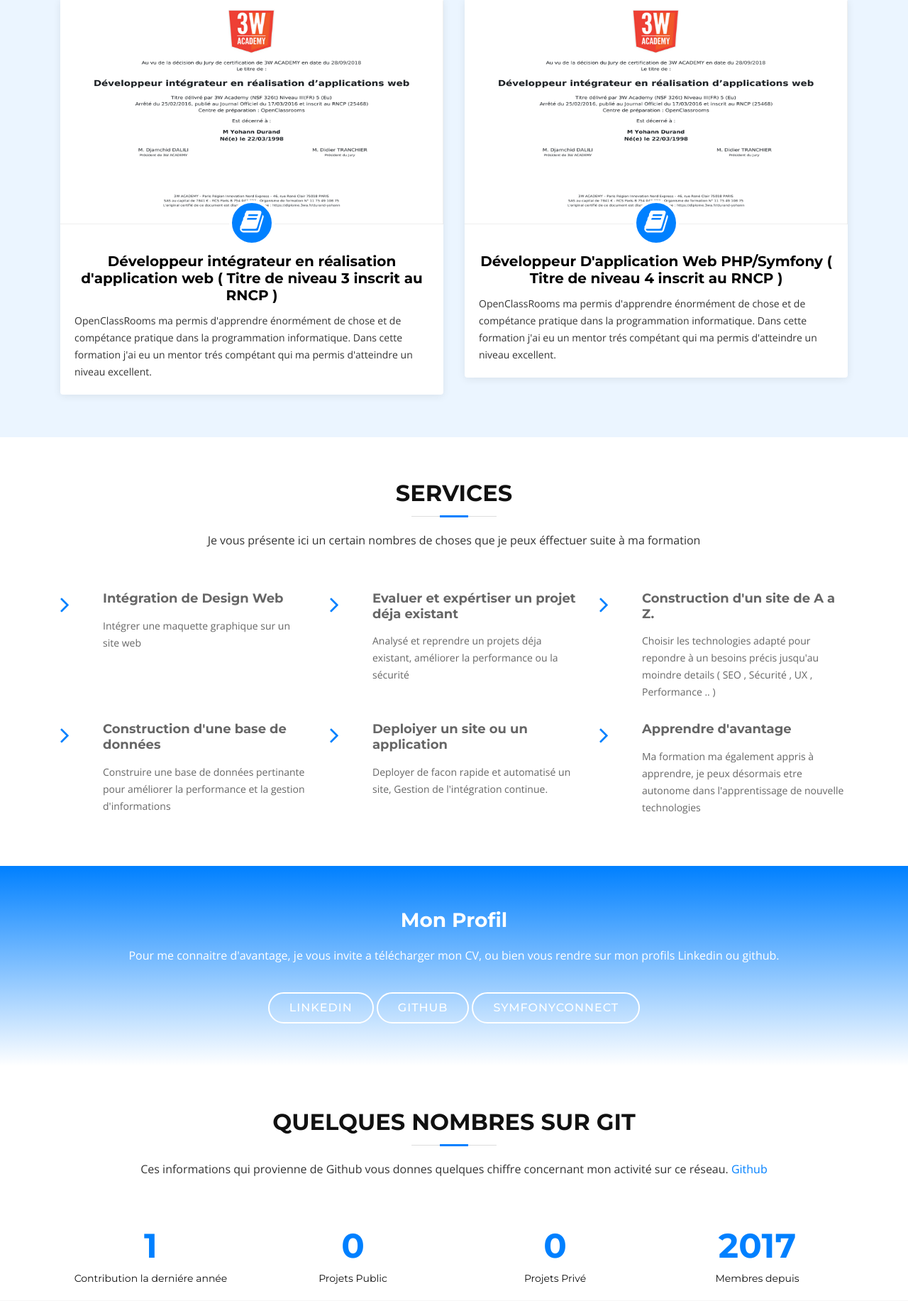
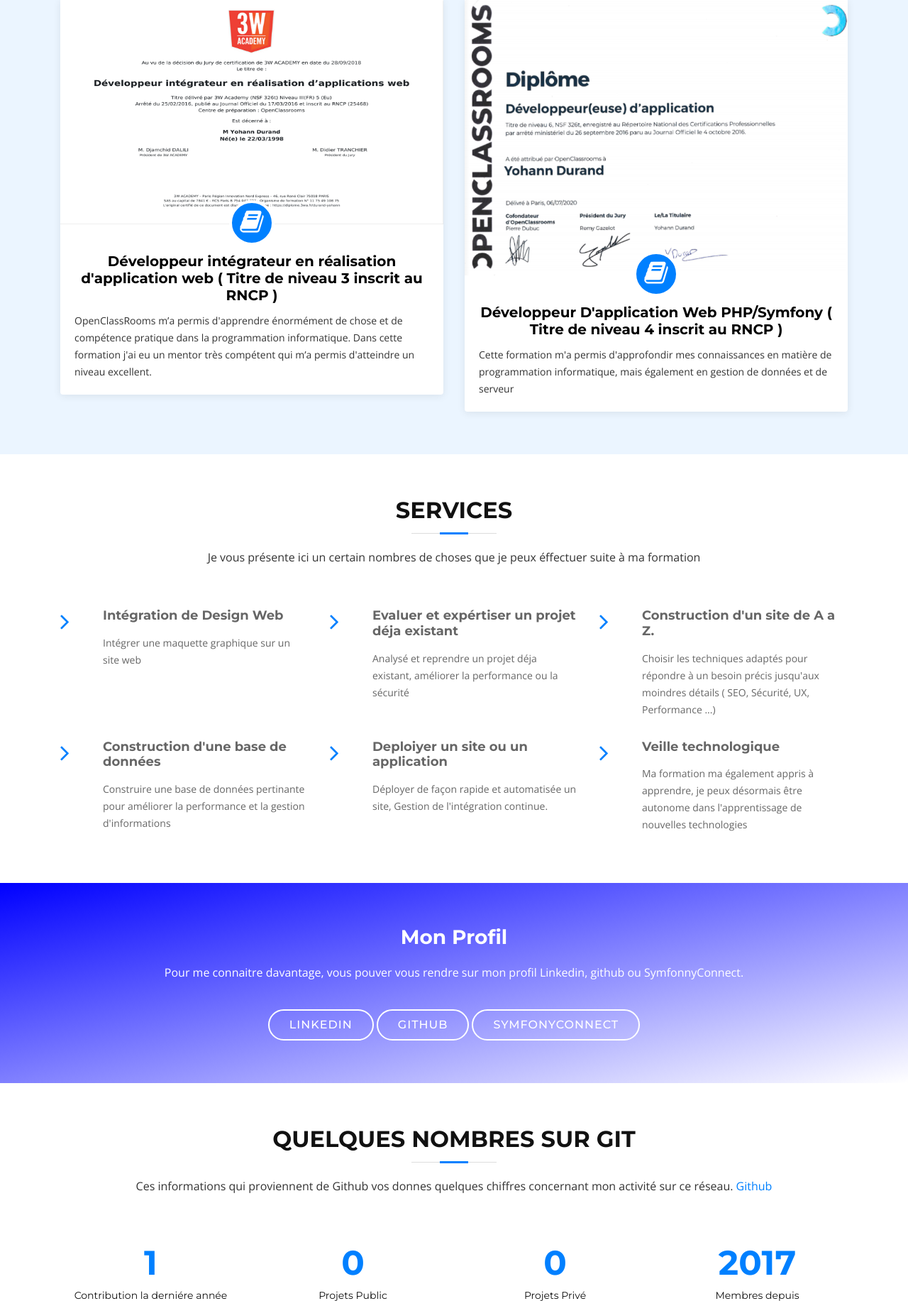
Before and after one commit to Yohann76/PortFolio, a Symfony app: template templates/home/index.html.twig in a window 1280 px wide. Shown: the part 1778-3611 px from the top of the page at 71% size. Run offline with Twig, Linux system fonts and the light colour scheme; the template is opened without the code that fills it, so the values that code supplies are empty; some libraries are stand-ins or nearby versions; some web fonts are replaced.

Commit message:
[Txt] update txt and add img

```diff
--- a/public/css/layout/service.css
+++ b/public/css/layout/service.css
@@ -50,7 +50,8 @@ margin-bottom: 0;
 
 #call-to-action {
 /* background: linear-gradient(#0080ff, rgba(255, 255, 255, 0.9)), url(.../img/call-to-action-bg.jpg) fixed center center; */
- background: linear-gradient(#0080ff, rgba(255, 255, 255, 0.9));
+/* background: linear-gradient(#0080ff, rgba(255, 255, 255, 0.9)); */
+background: linear-gradient(to bottom right, blue, white);
 background-size: cover;
 padding: 60px 0;
 }
--- a/templates/home/_carousel.html.twig
+++ b/templates/home/_carousel.html.twig
@@ -83,7 +83,7 @@
             <div class="col-lg-4 box">
                 <i class="fa fa-angle-down"></i>
                 <h4 class="title"><a href="">Ansible - Docker - Git</a></h4>
-                <p class="description">Les outils de déploiement comme Ansible sont trés pratiques pour tout automatisé.</p>
+                <p class="description">Les outils de déploiement comme Ansible sont très pratiques pour tout automatisés.</p>
             </div>
 
         </div>
--- a/templates/home/_clients.html.twig
+++ b/templates/home/_clients.html.twig
@@ -71,7 +71,7 @@
                   </p>
 
                   <p class="lead">
-                    Grace à mon expérience, je peux administrer vos bases de données, créer des applications web, effectuer des tests, créer des API et bien d'autre choses.
+                    Grâce à mon expérience, je peux administrer vos bases de données, créer des applications web, effectuer des tests, créer des API et bien d'autre chose.
                     Avec des technologies comme Symfony, WordPress, React , Docker
                     ou encore Ansible, je suis capable de mener un projet à bien.
                     Mon esprit d'analyse me permet d'avoir un esprit critique sur mes productions ou sur un projet en général.
@@ -83,8 +83,8 @@
                   </p>
 
                   <p class="lead">
-                    Le développement est selon moi une histoire de partage avant tout. La communication et l'entraide sont primordiaux. Travailler en équipe est idéal, travailler ensemble dans le même sens dans un but précis est très motivant pour moi.
-                    Ma passion et mon métier me permettent de relever des défis, cela me motive à être performant et me surpasser.
+                    Le développement est selon moi une histoire de partage avant tout. La communication et l'entraide sont primordiales. Travailler en équipe est idéal, travailler ensemble dans le même sens dans un but précis est très motivant pour moi.
+                    Ma passion et mon métier me permettent de relever des défis, cela me motivent à être performant et me surpasser.
                   </p>
 
                   <!-- <a href="" download="public/cv.pdf"><button type="button" class="btn btn-success">Télécharger mon CV</button></a> -->
--- a/templates/home/_facts.html.twig
+++ b/templates/home/_facts.html.twig
@@ -5,8 +5,8 @@ Facts Section
     <div class="container">
 
         <header class="section-header">
-            <h3>Quelques Nombres sur git</h3>
-            <p>Ces informations qui provienne de Github vous donnes quelques chiffre concernant mon activité sur ce réseau.
+            <h3>Quelques nombres sur git</h3>
+            <p>Ces informations qui proviennent de Github vos donnes quelques chiffres concernant mon activité sur ce réseau.
                 <a class="cta-btn" href="https://github.com/Yohann76">Github</a> </p>
         </header>
 
--- a/templates/home/_formation.html.twig
+++ b/templates/home/_formation.html.twig
@@ -6,7 +6,7 @@ Formation
 
         <header class="section-header">
             <h3>Formation</h3>
-            <p>Mon parcours m'a permis de développer un certain nombres de compétences dans le domaine de l'informatique et plus précisement dans le domaine de la programmation </p>
+            <p>Mon parcours m'a permis de développer un certain nombre de compétences dans le domaine de l'informatique et plus précisément dans le domaine de la programmation </p>
         </header>
 
         <div class="row about-cols">
@@ -18,7 +18,7 @@ Formation
                     </div>
                     <h2 class="title"><a href="#">BAC STI2D</a></h2>
                     <p>
-                        Aprés un stage de 3iem dans le developpement informatique, je me suis orienté vers un BAC technologique Science Technique option Systeme de l'information du numérique pour en apprendre Davantage sur la programmation.
+                        Après un stage de 3 iem dans le développement informatique, je me suis orienté vers un BAC technologique Science Technique option Système de l'information du numérique pour en apprendre davantage sur la programmation.
                     </p>
                 </div>
             </div>
@@ -31,7 +31,7 @@ Formation
                     </div>
                     <h2 class="title"><a href="#">BTS Science Numérique</a></h2>
                     <p>
-                        Une premiére année de BTS réussi qui m'a apporter des connaissance théorique dans le domaine, malheureusement pas assez de pratique pour ce BTS, c'est pourquoi j'ai décider de m'orienté vers Openclassroom pour poursuivre ma formation.
+                        Une première année de BTS réussi qui m'a apporté des connaissances théoriques dans le domaine, malheureusement pas assez de pratique pour ce BTS, c'est pourquoi j'ai décidé de m'orienter vers Openclassroom pour poursuivre ma formation.
                     </p>
                 </div>
             </div>
@@ -44,7 +44,7 @@ Formation
                     </div>
                     <h2 class="title"><a href="#">Développeur intégrateur en réalisation d'application web ( Titre de niveau 3 inscrit au RNCP )   </a></h2>
                     <p>
-                        OpenClassRooms ma permis d'apprendre énormément de chose et de compétance pratique dans la programmation informatique. Dans cette formation j'ai eu un mentor trés compétant qui ma permis d'atteindre un niveau excellent.
+                        OpenClassRooms m’a permis d'apprendre énormément de chose et de compétence pratique dans la programmation informatique. Dans cette formation j'ai eu un mentor très compétent qui m’a permis d'atteindre un niveau excellent.
                     </p>
                 </div>
             </div>
@@ -52,12 +52,12 @@ Formation
             <div class="col-md-6 wow fadeInUp" data-wow-delay="0.3s">
                 <div class="about-col">
                     <div class="img">
-                        <img src="{{ asset('img/DiplomeDWJ.PNG') }}" alt="" class="img-fluid">
+                        <img src="{{ asset('img/DiplomePHPNew.PNG') }}" alt="" class="img-fluid">
                         <div class="icon"><i class="fa fa-book"></i></div>
                     </div>
                     <h2 class="title"><a href="#">Développeur D'application Web PHP/Symfony ( Titre de niveau 4 inscrit au RNCP )   </a></h2>
                     <p>
-                        OpenClassRooms ma permis d'apprendre énormément de chose et de compétance pratique dans la programmation informatique. Dans cette formation j'ai eu un mentor trés compétant qui ma permis d'atteindre un niveau excellent.
+                        Cette formation m'a permis d'approfondir mes connaissances en matière de programmation informatique, mais également en gestion de données et de serveur
                     </p>
 
                 </div>
--- a/templates/home/_service.html.twig
+++ b/templates/home/_service.html.twig
@@ -19,12 +19,12 @@ Services Section
             <div class="col-lg-4 col-md-6 box wow bounceInUp" data-wow-duration="1.4s">
                 <div class="icon"><i class="fa fa-angle-right"></i></div>
                 <h4 class="title">Evaluer et expértiser un projet déja existant</h4>
-                <p class="description">Analysé et reprendre un projets déja existant, améliorer la performance ou la sécurité</p>
+                <p class="description">Analysé et reprendre un projet déja existant, améliorer la performance ou la sécurité</p>
             </div>
             <div class="col-lg-4 col-md-6 box wow bounceInUp" data-wow-duration="1.4s">
                 <div class="icon"><i class="fa fa-angle-right"></i></div>
                 <h4 class="title">Construction d'un site de A a Z.</h4>
-                <p class="description">Choisir les technologies adapté pour repondre à un besoins précis jusqu'au moindre details ( SEO , Sécurité , UX , Performance .. ) </p>
+                <p class="description">Choisir les techniques adaptés pour répondre à un besoin précis jusqu'aux moindres détails ( SEO, Sécurité, UX, Performance ...) </p>
             </div>
             <div class="col-lg-4 col-md-6 box wow bounceInUp" data-wow-delay="0.1s" data-wow-duration="1.4s">
                 <div class="icon"><i class="fa fa-angle-right"></i></div>
@@ -34,12 +34,12 @@ Services Section
             <div class="col-lg-4 col-md-6 box wow bounceInUp" data-wow-delay="0.1s" data-wow-duration="1.4s">
                 <div class="icon"><i class="fa fa-angle-right"></i></div>
                 <h4 class="title">Deploiyer un site ou un application</h4>
-                <p class="description">Deployer de facon rapide et automatisé un site, Gestion de l'intégration continue.</p>
+                <p class="description">Déployer de façon rapide et automatisée un site, Gestion de l'intégration continue.</p>
             </div>
             <div class="col-lg-4 col-md-6 box wow bounceInUp" data-wow-delay="0.1s" data-wow-duration="1.4s">
                 <div class="icon"><i class="fa fa-angle-right"></i></div>
-                <h4 class="title">Apprendre d'avantage</h4>
-                <p class="description">Ma formation ma également appris à apprendre, je peux désormais etre autonome dans l'apprentissage de nouvelle technologies</p>
+                <h4 class="title">Veille technologique</h4>
+                <p class="description">Ma formation ma également appris à apprendre, je peux désormais être autonome dans l'apprentissage de nouvelles technologies</p>
             </div>
 
         </div>
@@ -55,7 +55,8 @@ Call To Action Section
 <section id="call-to-action" class="wow fadeIn">
     <div class="container text-center">
         <h3>Mon Profil</h3>
-        <p> Pour me connaitre d'avantage, je vous invite a télécharger mon CV, ou bien vous rendre sur mon profils Linkedin ou github. </p>
+        <!-- <p> Pour me connaitre davantage, je vous invite à télécharger mon CV, ou bien vous rendre sur mon profil Linkedin ou github. </p> -->
+        <p> Pour me connaitre davantage, vous pouver vous rendre sur mon profil Linkedin, github ou SymfonnyConnect. </p>
         <!-- <a class="cta-btn" href="#">CV</a> -->
         <a class="cta-btn" href="https://www.linkedin.com/in/yohann-durand">Linkedin</a>
         <a class="cta-btn" href="https://github.com/Yohann76">Github</a>
```
Also changed, not shown: public/img/DiplomePHP.PNG (added), public/img/DiplomePHPNew.PNG (added).
